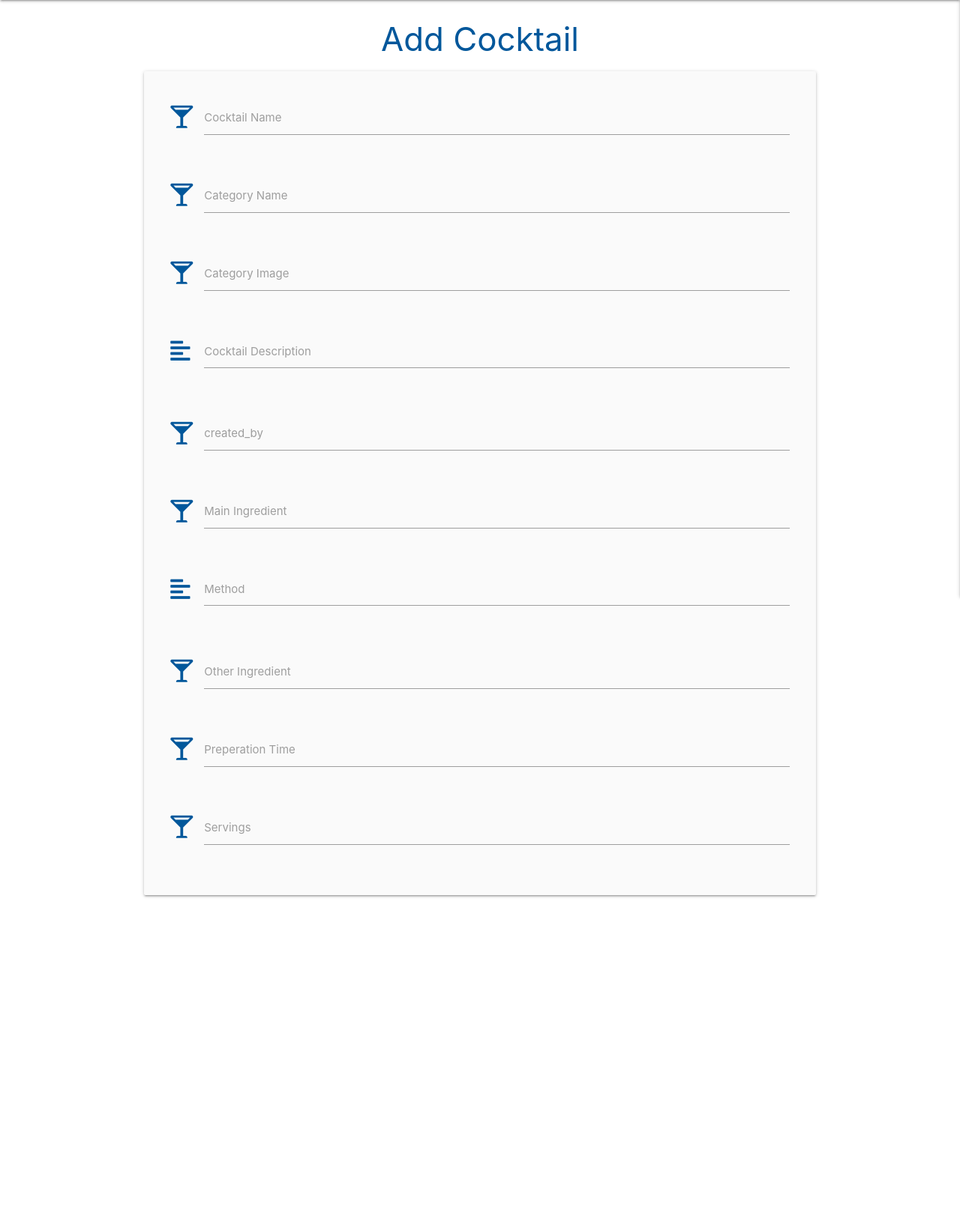
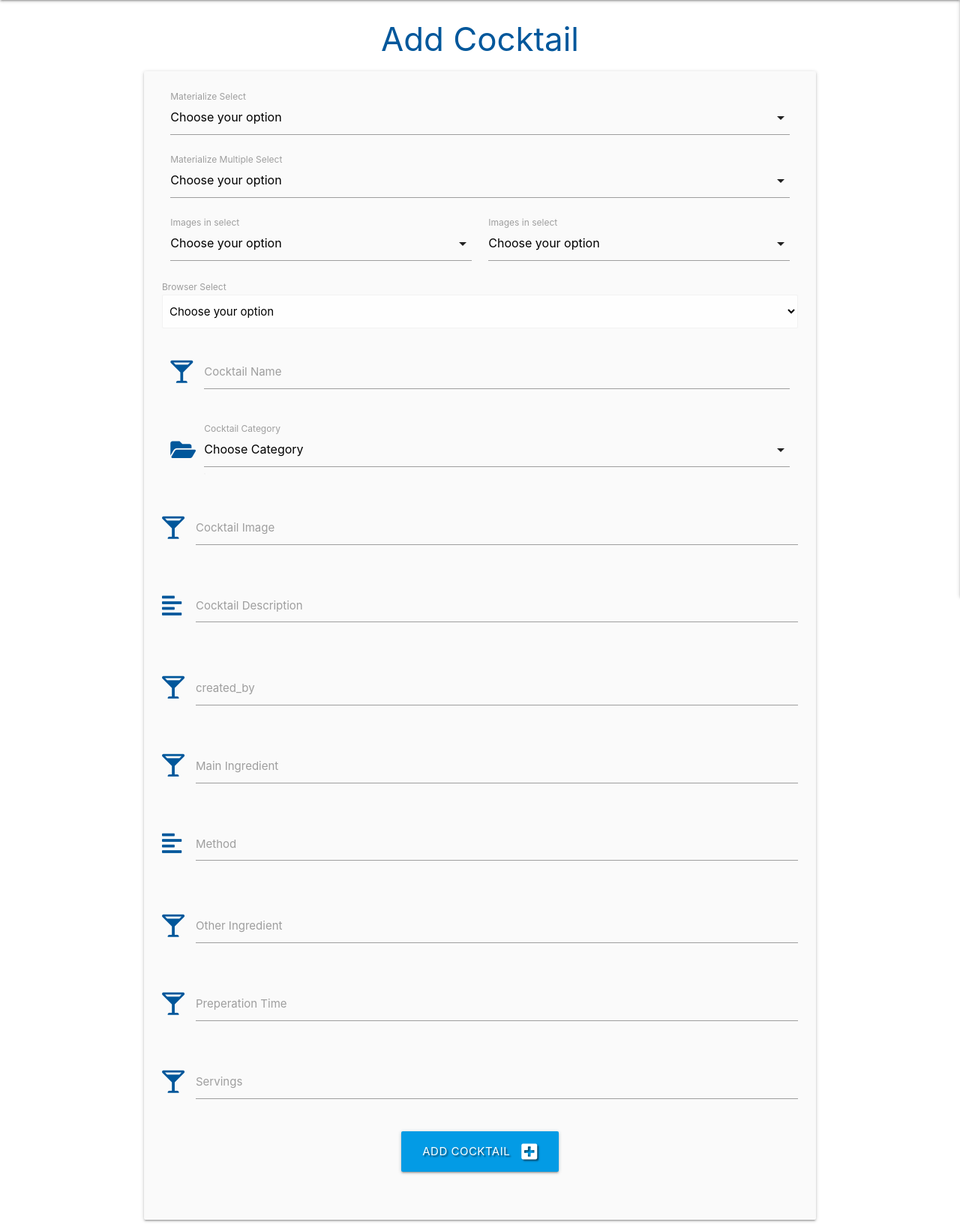
Before and after one commit to rhysmoggs/ms3-cocktail, a Flask app: page /add_cocktail in a window 1280 px wide. Shown: the part 64-1706 px from the top of the page at 75% size. Before the commit the page ends 1261 px from the top, so only its background shows below. Run offline with Flask 2, Linux system fonts and the light colour scheme; the visitor is signed in with stand-in values (Sample User, id 1); data that the repository does not hold is empty; some libraries are stand-ins or nearby versions.

Commit message:
add cocktail form

```diff
--- a/cocktails/routes.py
+++ b/cocktails/routes.py
@@ -90,4 +90,21 @@ def logout():
 
 @app.route("/add_cocktail")
 def add_cocktail():
-    return render_template("add_cocktail.html")
+    if "user" not in session:
+        flash("You need to be logged in to add a cocktail")
+        return redirect(url_for("get_cocktails"))
+
+    if request.method == "POST":
+        cocktail = {
+            "category_id": request.form.get("category_id"),
+            "cocktail_name": request.form.get("cocktail_name"),
+            "cocktail_description": request.form.get("cocktail_description"),
+            "other_ingredient": request.form.getlist("other_ingredient"),
+            "created_by": session["user"]
+        }
+        mongo.db.recipes.insert_one(cocktail)
+        flash("Cocktail Successfully Added")
+        return redirect(url_for("get_cocktail"))
+
+    categories = list(Category.query.order_by(Category.category_name).all())
+    return render_template("add_cocktail.html", categories=categories)
--- a/cocktails/templates/add_cocktail.html
+++ b/cocktails/templates/add_cocktail.html
@@ -4,7 +4,56 @@
     <h3 class="light-blue-text text-darken-4 center-align">Add Cocktail</h3>
 
     <div class="row card-panel grey lighten-5">
-        <form class="col s12" method="POST" action="">
+        <form class="col s12" method="POST" action="{{ url_for('add_cocktail') }}">
+            <div class="row">
+                <div class="input-field col s12">
+                    <select>
+                        <option value="" disabled selected>Choose your option</option>
+                        <option value="1">Option 1</option>
+                        <option value="2">Option 2</option>
+                        <option value="3">Option 3</option>
+                    </select>
+                    <label>Materialize Select</label>
+                </div>
+
+                <div class="input-field col s12">
+                    <select multiple>
+                        <option value="" disabled selected>Choose your option</option>
+                        <option value="1">Option 1</option>
+                        <option value="2">Option 2</option>
+                        <option value="3">Option 3</option>
+                    </select>
+                    <label>Materialize Multiple Select</label>
+                </div>
+
+                <div class="input-field col s12 m6">
+                    <select class="icons">
+                        <option value="" disabled selected>Choose your option</option>
+                        <option value="" data-icon="images/sample-1.jpg">example 1</option>
+                        <option value="" data-icon="images/office.jpg">example 2</option>
+                        <option value="" data-icon="images/yuna.jpg">example 3</option>
+                    </select>
+                    <label>Images in select</label>
+                </div>
+                <div class="input-field col s12 m6">
+                    <select class="icons">
+                        <option value="" disabled selected>Choose your option</option>
+                        <option value="" data-icon="images/sample-1.jpg" class="left">example 1</option>
+                        <option value="" data-icon="images/office.jpg" class="left">example 2</option>
+                        <option value="" data-icon="images/yuna.jpg" class="left">example 3</option>
+                    </select>
+                    <label>Images in select</label>
+                </div>
+
+                <label>Browser Select</label>
+                <select class="browser-default">
+                    <option value="" disabled selected>Choose your option</option>
+                    <option value="1">Option 1</option>
+                    <option value="2">Option 2</option>
+                    <option value="3">Option 3</option>
+                </select>
+            </div>
+            <!-- cocktail name -->
             <div class="row">
                 <div class="input-field col s12">
                     <i class="fas fa-glass-martini-alt prefix light-blue-text text-darken-4"></i>
@@ -13,22 +62,30 @@
                     <label for="cocktail_name">Cocktail Name</label>
                 </div>
             </div>
+            <!-- cocktail category -->
             <div class="row">
-                <div class="input-field col s12">
-                    <i class="fas fa-glass-martini-alt prefix light-blue-text text-darken-4"></i>
-                    <input id="category_name" name="category_name" minlength="2" maxlength="25"
-                        type="text" class="validate" required>
-                    <label for="category_name">Category Name</label>
-                </div>
-            </div>
+				<div class="input-field col s12">
+                    <i class="fas fa-folder-open prefix light-blue-text text-darken-4"></i>
+					<select id="category_name" name="category_name" class="validate" required>
+                        <option value="" disabled selected>Choose Category</option>
+                        {% for category in categories %}
+                            <option value="{{ category.category_name }}">{{ category.category_name }}</option>
+                        {% endfor %}
+                    </select>
+					<label for="category_name">Cocktail Category</label>
+				</div>
+			</div>
+            <div class="row">
+            <!-- cocktail image -->
             <div class="row">
                 <div class="input-field col s12">
                     <i class="fas fa-glass-martini-alt prefix light-blue-text text-darken-4"></i>
                     <input id="cocktail_img" name="cocktail_img" minlength="2" maxlength="25"
                         type="text" class="validate" required>
-                    <label for="cocktail_img">Category Image</label>
+                    <label for="cocktail_img">Cocktail Image</label>
                 </div>
             </div>
+            <!-- cocktail description -->
             <div class="row">
                 <div class="input-field col s12">
                     <i class="fas fa-align-left prefix light-blue-text text-darken-4"></i>
@@ -37,6 +94,7 @@
                     <label for="cocktail_description">Cocktail Description</label>
                 </div>
             </div>
+            <!-- created by -->
             <div class="row">
                 <div class="input-field col s12">
                     <i class="fas fa-glass-martini-alt prefix light-blue-text text-darken-4"></i>
@@ -45,6 +103,7 @@
                     <label for="main_ingredient">created_by</label>
                 </div>
             </div>
+            <!-- main ingredient -->
             <div class="row">
                 <div class="input-field col s12">
                     <i class="fas fa-glass-martini-alt prefix light-blue-text text-darken-4"></i>
@@ -53,6 +112,7 @@
                     <label for="main_ingredient">Main Ingredient</label>
                 </div>
             </div>
+            <!-- method -->
             <div class="row">
                 <div class="input-field col s12">
                     <i class="fas fa-align-left prefix light-blue-text text-darken-4"></i>
@@ -61,6 +121,7 @@
                     <label for="method">Method</label>
                 </div>
             </div>
+            <!-- other ingredient -->
             <div class="row">
                 <div class="input-field col s12">
                     <i class="fas fa-glass-martini-alt prefix light-blue-text text-darken-4"></i>
@@ -77,6 +138,7 @@
                     <label for="prep_time">Preperation Time</label>
                 </div>
             </div>
+            <!-- servings -->
             <div class="row">
                 <div class="input-field col s12">
                     <i class="fas fa-glass-martini-alt prefix light-blue-text text-darken-4"></i>
@@ -85,6 +147,14 @@
                     <label for="servings">Servings</label>
                 </div>
             </div>
+            <!-- submit button -->
+            <div class="row">
+                <div class="col s12 center-align">
+                    <button type="submit" class="btn-large light-blue darken-1 text-shadow">
+                        Add Cocktail <i class="fas fa-plus-square right"></i>
+                    </button>
+                </div>
+            </div>
         </form>
     </div>
 
--- a/cocktails/templates/cocktails.html
+++ b/cocktails/templates/cocktails.html
@@ -14,12 +14,14 @@
         {{ recipe.servings }}<br>
     {% endfor %}
 
+    <h3 class="light-blue-text text-darken-4 center-align">All Cocktail</h3>
+
     <ul class="collapsible popout">
         {% for recipe in recipes %}
         <li>
             <div class="collapsible-header white-text light-blue darken-4 text-shadow">
                 <i class="fas fa-glass-martini-alt"></i>
-                <strong>{{ recipe.cocktail_name }}</strong> : {{ recipe.created_by }}
+                <strong>{{ recipe.cocktail_name }}</strong> by: {{ recipe.created_by }}
             </div>
             <div class="collapsible-body">
                 <strong>{{ recipe.category_name }}</strong>
```
